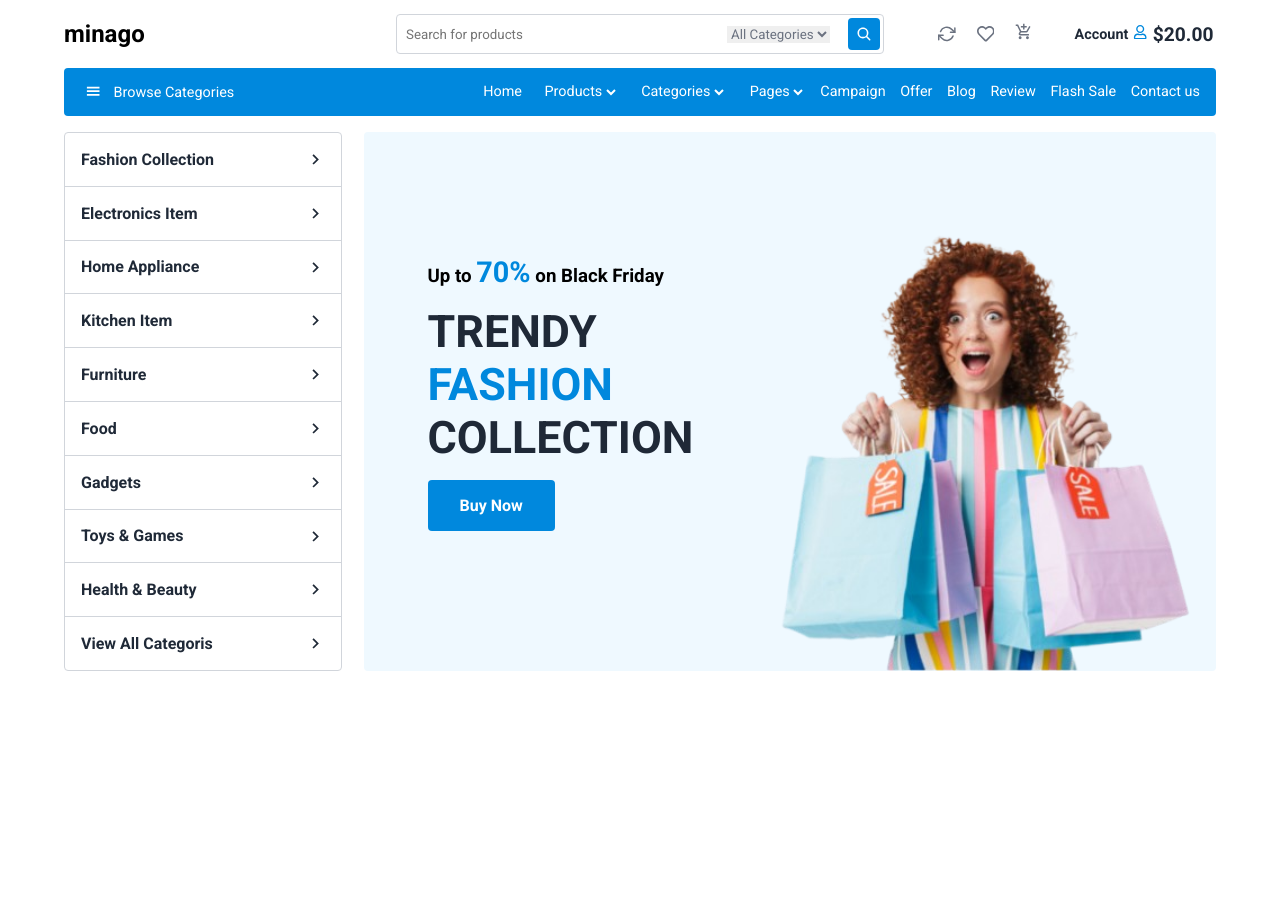
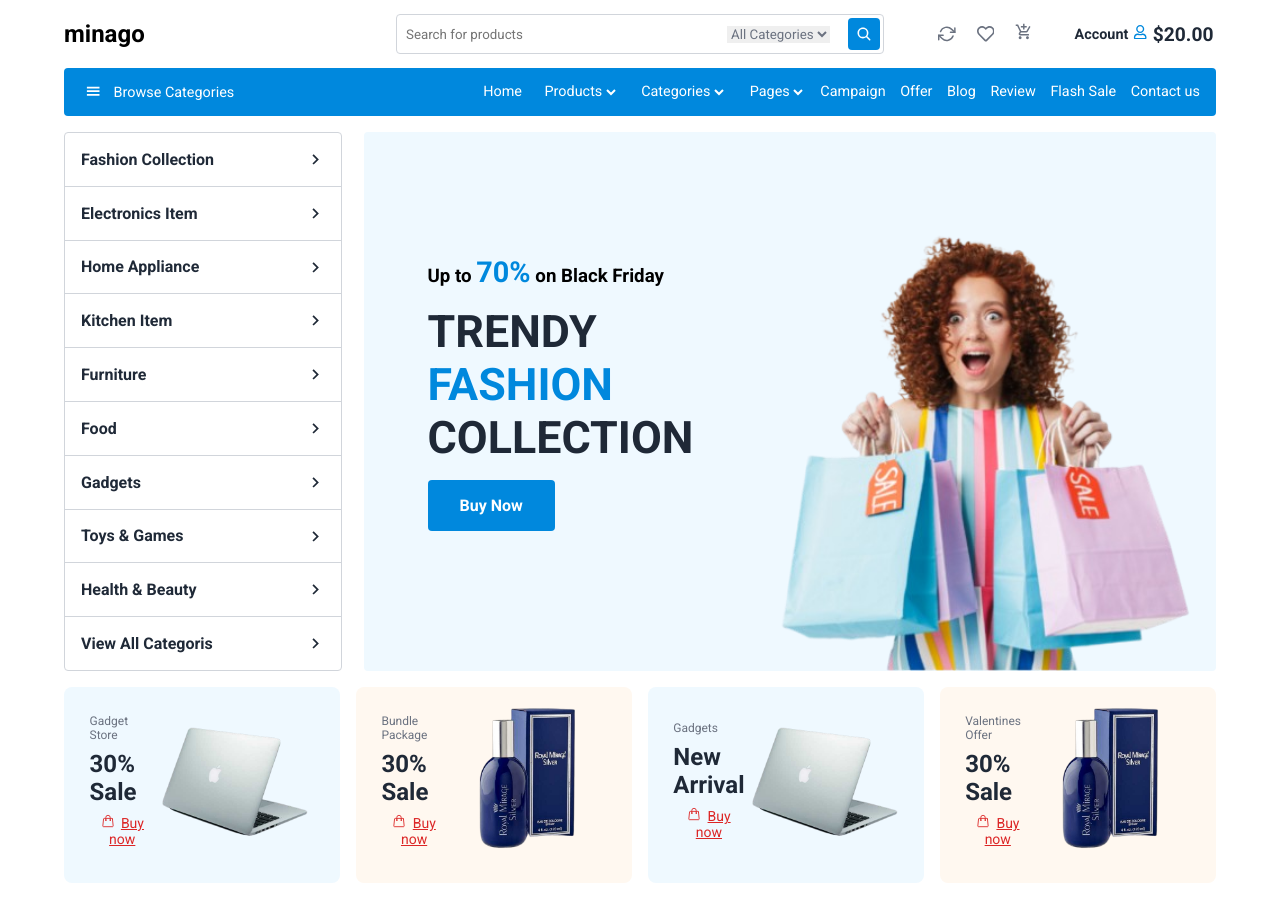
Before and after one commit to ShafiArnob/ecommerce-homepage, a React (Vite) app: page / in a window 1280 px wide. Before the commit the page ends 800 px from the top, so only its background shows below. Built offline with nearby package versions, Linux system fonts and the light colour scheme.

Commit message:
discount section

```diff
--- a/src/App.jsx
+++ b/src/App.jsx
@@ -1,4 +1,5 @@
 import Container from "./components/Container";
+import DiscountSection from "./components/DiscountSection";
 import HeroSection from "./components/HeroSection";
 import Navbar from "./components/Navbar";
 import NavbarSecondary from "./components/NavbarSecondary";
@@ -9,6 +10,7 @@ function App() {
       <Navbar />
       <NavbarSecondary />
       <HeroSection />
+      <DiscountSection />
     </Container>
   );
 }
--- /dev/null
+++ b/src/components/DiscountCard.jsx
@@ -0,0 +1,21 @@
+import styles from "../styles/DiscountSection.module.css";
+import { HiOutlineShoppingBag } from "react-icons/hi2";
+const DiscountCard = ({ item }) => {
+  return (
+    <div className={styles.discountCard}>
+      <div className={styles.cardText}>
+        <p>{item?.discountType}</p>
+        <h2>{item?.discountTitle}</h2>
+        <button>
+          <HiOutlineShoppingBag />
+          <span>Buy now</span>
+        </button>
+      </div>
+      <div className={styles.cardImg}>
+        <img src={item?.image} alt="" />
+      </div>
+    </div>
+  );
+};
+
+export default DiscountCard;
--- a/src/components/DiscountSection.jsx
+++ b/src/components/DiscountSection.jsx
@@ -1,5 +1,42 @@
+import styles from "../styles/DiscountSection.module.css";
+import DiscountCard from "./DiscountCard";
+import laptop from "../assets/laptop.png";
+import perfume from "../assets/perfume.png";
+
 const DiscountSection = () => {
-  return <div>DiscountSection</div>;
+  const discountedItems = [
+    {
+      id: 1,
+      discountType: "Gadget Store",
+      discountTitle: "30% Sale",
+      image: laptop,
+    },
+    {
+      id: 2,
+      discountType: "Bundle Package",
+      discountTitle: "30% Sale",
+      image: perfume,
+    },
+    {
+      id: 3,
+      discountType: "Gadgets",
+      discountTitle: "New Arrival",
+      image: laptop,
+    },
+    {
+      id: 4,
+      discountType: "Valentines Offer",
+      discountTitle: "30% Sale",
+      image: perfume,
+    },
+  ];
+  return (
+    <div className={styles.discountSection}>
+      {discountedItems.map((item) => (
+        <DiscountCard key={item.id} item={item} />
+      ))}
+    </div>
+  );
 };
 
 export default DiscountSection;
--- /dev/null
+++ b/src/styles/DiscountSection.module.css
@@ -0,0 +1,66 @@
+:root {
+  --primary-color: rgb(0, 136, 221);
+  --primary-color-lite: rgb(0, 136, 221, 0.8);
+  --text-gray-dark: rgb(107 114 128);
+  --text-gray-mid: rgb(156 163 175);
+  --text-gray-lite: rgb(209 213 219);
+  --text-dark-dark: rgb(17 24 39);
+  --text-dark-mid: rgb(31 41 55);
+  --text-dark-lite: rgb(55 65 81);
+  --text-lite-white: #fff;
+  --border-gray-lite: rgb(209 213 219);
+}
+
+.discountSection {
+  display: grid;
+  grid-template-columns: repeat(auto-fill, 24%);
+  justify-content: space-between;
+  margin-bottom: 1rem;
+}
+
+/* discount card */
+.discountCard {
+  display: flex;
+  justify-content: space-between;
+  align-items: center;
+  padding: 1rem 1.6rem;
+  border-radius: 8px;
+  background-color: #eff9ff;
+}
+
+.discountCard p,
+.discountCard h2,
+.discountCard button {
+  margin-bottom: 0.5rem;
+}
+
+.discountCard:nth-child(even) {
+  background-color: #fff8f0;
+}
+
+.cardText p {
+  font-size: 12px;
+  color: var(--text-gray-dark);
+}
+
+.cardText h2 {
+  /* font-size: 12px; */
+  color: var(--text-dark-mid);
+}
+
+.cardText button {
+  border: none;
+  font-size: 14px;
+  background-color: transparent;
+  color: #dc2626;
+}
+
+.cardText button span {
+  margin-left: 0.4rem;
+  text-decoration: underline;
+}
+
+.discountCard .cardImg img {
+  max-width: 160px;
+  /* height: 20px; */
+}
```
Also changed, not shown: src/assets/laptop.png (added), src/assets/perfume.png (added).
